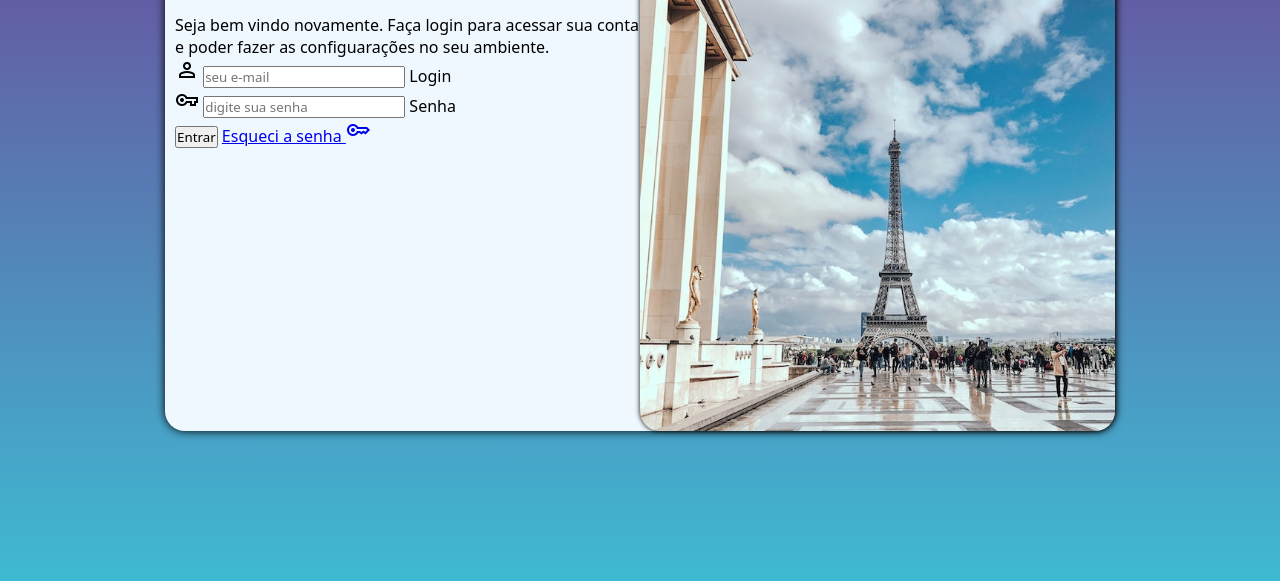
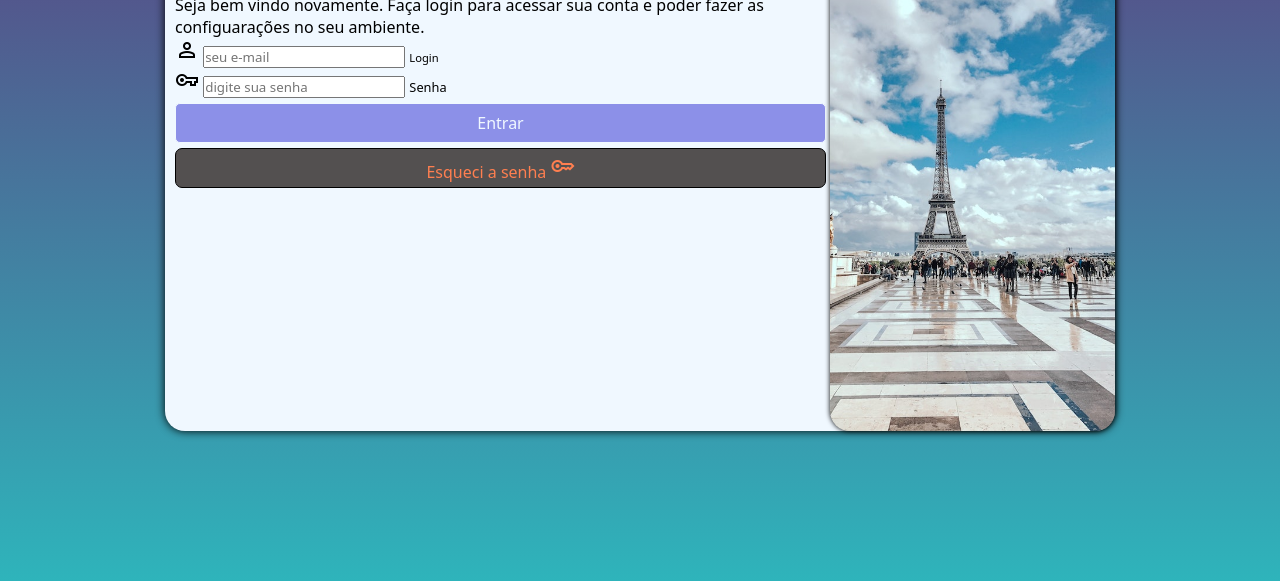
Before and after one commit to sivaldo-almeida1973/projeto-login, a plain HTML site: page index.html in a window 1280 px wide. Shown: the part 219-800 px from the top of the page. Drawn offline with nearby package versions, Linux system fonts and the light colour scheme.

Commit message:
trabalhando com as css

```diff
--- a/estilos/Media-Query.css
+++ b/estilos/Media-Query.css
@@ -42,22 +42,29 @@ Tablet: 768px até 992px
     }
     section#login > div#imagem{
         float: right; /* lado direito*/
-        width: 50%;
+        width: 30%;
         height: 100%;
         box-shadow: 0px 0px 5px black;
     }
     section#login > div div#form{
         float: left; /* lado esquerdo*/
-        width: 50%;
+        width: 70%;
     }
     div#form > h1{
         text-align: center;
-        margin-bottom: 10px;
+        margin-bottom: 5px;
         font-size: 2em;
     }
     div#form > p{
         font-size: 1em;
 
-        padding-top: 20px;
+        padding-top: 5px;
+    }
+    form > input[type=submit]{
+      width: 70%;
+
+    }
+    form > a.botao{
+        width: 70%;
     }
 }
--- a/estilos/style.css
+++ b/estilos/style.css
@@ -13,7 +13,7 @@ lilas: #5f2c82
     box-sizing: border-box;
 }
 body, html {
-    background-color:#8544b1a4 ;
+    background-color:#492f5aa4 ;
     height: 100vh;
     width: 100vw;
 
@@ -43,7 +43,7 @@ section#login{
 }
 section#login > div#imagem{
     display: block;
-    background: #5f2c82 url(../imagens/pexels-isabella-barreto-3305370\ \(1\).jpg) no-repeat;
+    background: #0949a8 url(../imagens/pexels-isabella-barreto-3305370\ \(1\).jpg) no-repeat;
     background-size: cover;
     background-position: top right ;
     height: 200px;
@@ -55,3 +55,41 @@ section#login > div#form{
     display: block;
     padding: 10px;
 }
+form > input[type=submit]{
+    display:block;
+    font-size: 1em;
+    width: 100%;
+    height: 40px;
+    margin-top: 5px;
+    background-color: #1310cc73;
+    color: aliceblue;
+    border: 1px solid;
+    border-radius: 5px;
+    cursor: pointer;
+}
+form > input[type=submit]:hover{
+    background-color: #363666de;
+}
+form > a.botao {
+    display: block;
+    text-align: center;
+    font-size: 1em;
+    width: 100%;
+    height: 40px;
+    padding-top: 5px;
+    margin-top: 5px;
+    background-color: rgb(83, 80, 80) ;
+    color:coral;
+    border: 1px solid black;
+    border-radius: 7px;
+    text-decoration: none;
+
+}
+form > a.botao:hover{
+    background-color: rgb(20, 66, 66);
+
+
+}
+form > a.botao > i{
+    font-size: 0.8em;
+}
--- a/index.html
+++ b/index.html
@@ -27,20 +27,20 @@
                             person
                             </span>
                         <input type="email" name="login" id="ilogin" placeholder="seu e-mail" autocomplete="email" required maxlength="30">
-                        <label for="ilogin">Login</label>
+                        <label style="font-size: 0.7em;" for="ilogin">Login</label>
 
                     </div>
                     <div class="campo">
-                    <span class="material-symbols-outlined">
+                    <span  class="material-symbols-outlined">
                         vpn_key
                         </span>
-                      <input type="password" name="senha" id="isenha" placeholder="digite sua senha" autocapitalize="current-password" required minlength="8" maxlength="20">
-                      <label for="isenha">Senha</label>
+                      <input  type="password" name="senha" id="isenha" placeholder="digite sua senha" autocapitalize="current-password" required minlength="8" maxlength="20">
+                      <label style="font-size: .8em;" for="isenha">Senha</label>
                     </div>
 
 
                     <input type="submit" value="Entrar">
-                    <a href="esqueci.html">
+                    <a  href="esqueci.html" class="botao">
                         Esqueci a senha <span class="material-symbols-outlined">key</span>
                     </a>
                 </form>
```
